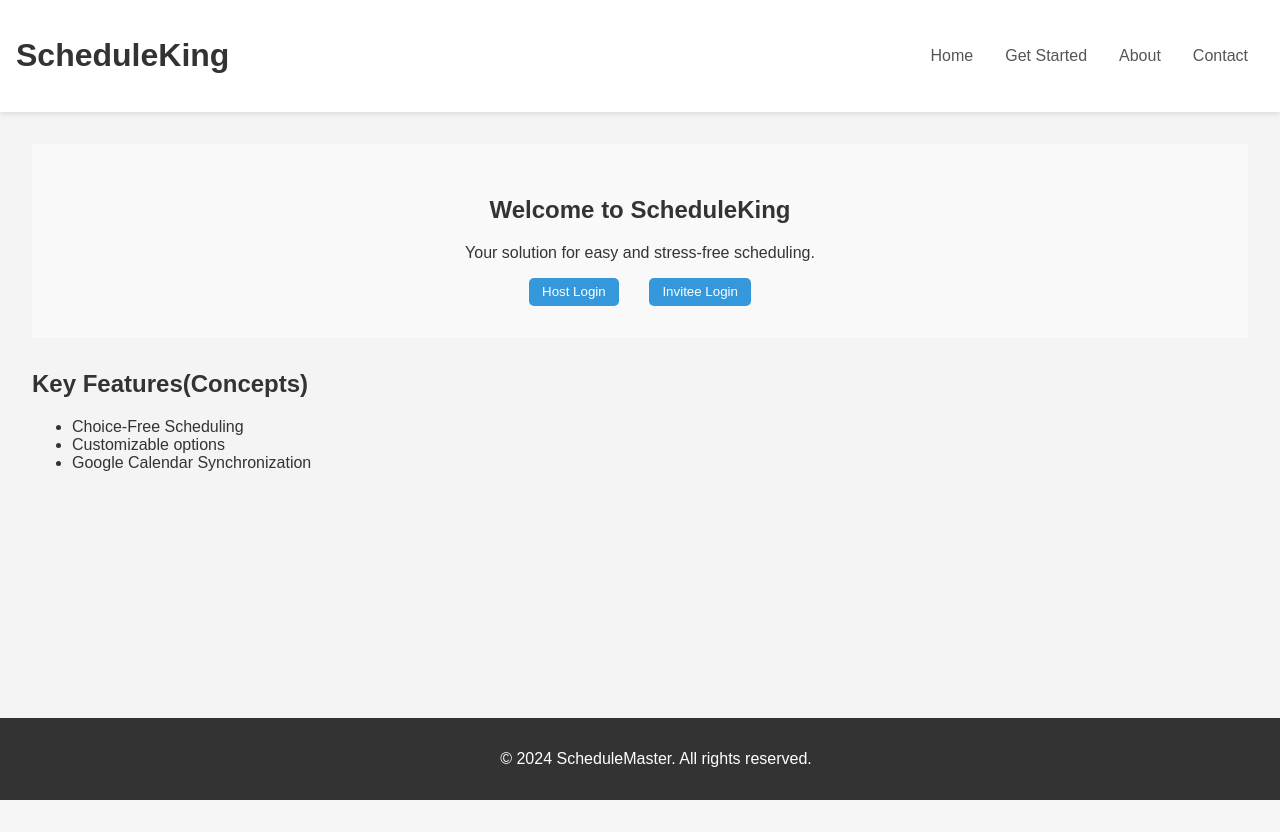
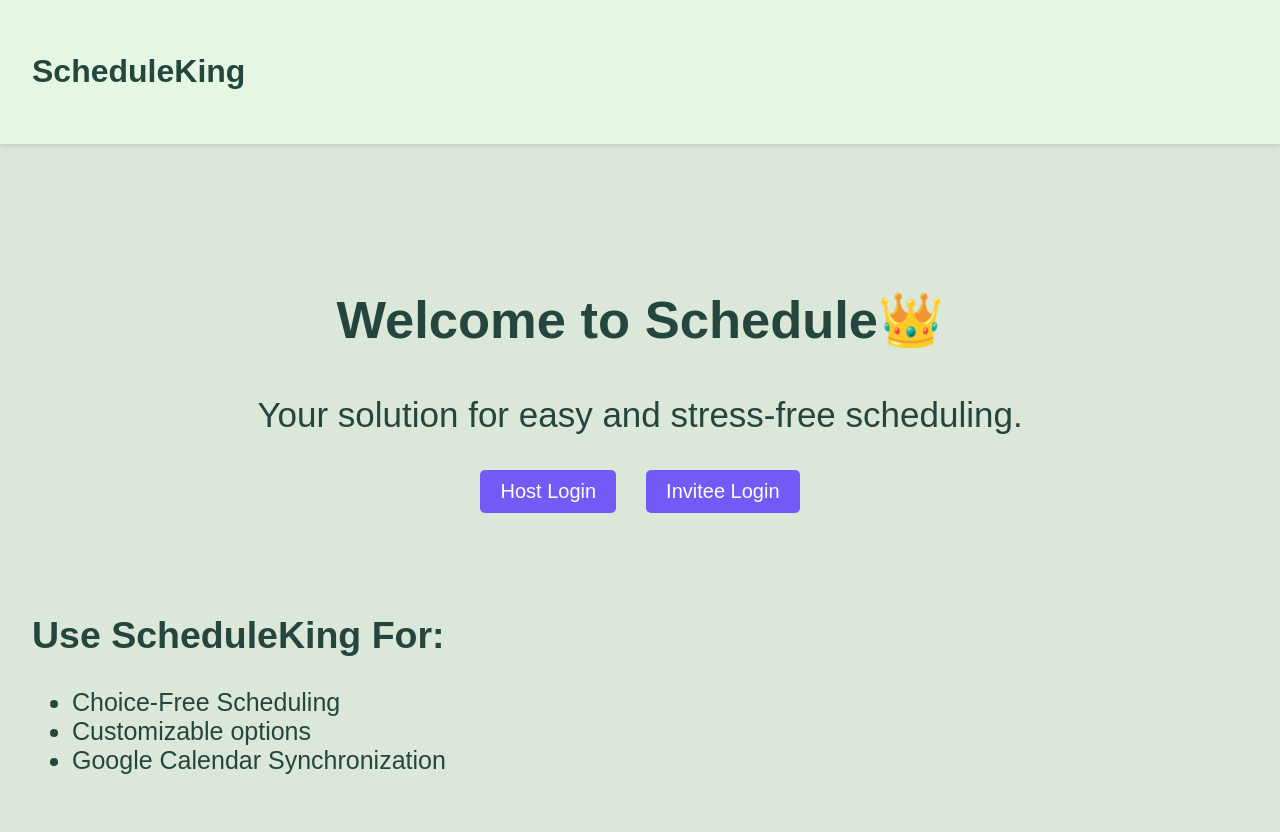
Before and after one commit to notluckycharm/ScheduleKing, a Flask app: page / in a window 1280 px wide. Before the commit the page ends 800 px from the top, so only its background shows below. Run offline with Flask 3, Linux system fonts and the light colour scheme.

Commit message:
homepage UI update

```diff
--- a/app.py
+++ b/app.py
@@ -100,7 +100,7 @@ def host():
         work_hours_end = request.form.get('work_hours_end')
         participantcount = request.form.get("invitees")
 
-        available_slots = find_available_time_slots(duration, dates, work_hours_start, work_hours_end)[0]
+        available_slots = find_available_time_slots(duration, dates, work_hours_start, work_hours_end)
 
         # Generate a 6-digit meeting code
         meeting_code = generate_meeting_code(6)
@@ -163,7 +163,6 @@ def generate_meeting_code(length=8):
 
 # Function which uses API to find the first free time slot within constraints
 # Return None if there's no free time slot
-# TODO: Change to FREE/BUSY API call
 def find_available_time_slots(duration, dates, work_hours_start, work_hours_end):
     mtg_duration = int(duration)
     dates_list = [date.strip() for date in dates.split(',')]
@@ -205,10 +204,6 @@ def find_available_time_slots(duration, dates, work_hours_start, work_hours_end)
             print(f"An error occurred: {e}")
             continue
 
-        # Define the timezone using the selected offset
-        #timezone = string_to_fixed_offset_timezone(selected_offset)
-        #print(timezone)
-
         current_time = string_to_datetime_with_timezone(start_time.isoformat() + selected_offset)
 
         # While the time we are on is within the work hours
@@ -234,9 +229,9 @@ def find_available_time_slots(duration, dates, work_hours_start, work_hours_end)
 
             # Move to the next time slot
             current_time += timedelta(minutes=mtg_duration)
-
-    print("AVAILABLE SLOTS", available_slots)
-    return available_slots
+    if available_slots == []:
+        available_slots.append("No available slots")
+    return available_slots[0]
 
 @app.route('/find_time', methods=['GET','POST'])
 def find_time() :
--- a/static/style.css
+++ b/static/style.css
@@ -1,30 +1,20 @@
 /* StyleSheet Generated with help from ChatGPT */
 body {
-    font-family: 'Arial', sans-serif;
+  font-family: "Arial", sans-serif;
   margin: 0;
   padding: 0;
-    background-color: #f4f4f4;
-    color: #333;
+  background-color: #dae7d9;
+  color: #25453f;
+  overflow: scroll;
 }
 
 header {
-    background-color: #fff;
+  background-color: #e5f7e3;
   box-shadow: 0 2px 5px rgba(0, 0, 0, 0.1);
-    padding: 1em;
+  padding: 2em;
   display: flex;
   justify-content: space-between;
   align-items: center;
-}
-
-nav ul {
-    list-style: none;
-    display: flex;
-}
-
-nav a {
-    text-decoration: none;
-    color: #555;
-    margin: 0 1em;
 }
 
 main {
@@ -32,26 +22,34 @@ main {
 }
 
 .hero {
-    background-color: #f9f9f9;
   padding: 2em;
   text-align: center;
+  font-size: 35px;
 }
 
 .cta-button {
   display: inline-block;
   padding: 0.5em 1em;
-    background-color: #3498db;
+  background-color: #7359f5;
   color: #fff;
   text-decoration: none;
   border-radius: 5px;
 }
 
 .features {
-    margin-top: 2em;
+  margin-top: em;
+  font-size: 25px;
+}
+
+.meeting {
+  text-align: center;
+  font-size: 35px;
+  color: #25453f;
+  font-family: "Arial", sans-serif;
 }
 
 footer {
-    background-color: #333;
+  background-color: #a2aca1;
   color: #fff;
   text-align: center;
   padding: 1em;
@@ -63,12 +61,13 @@ footer {
 .cta-button {
   display: inline-block;
   padding: 0.5em 1em;
-    background-color: #3498db;
+  background-color: #7359f5;
   color: #fff;
   text-decoration: none;
   border-radius: 5px;
   border: none; /* Remove default button border */
   cursor: pointer;
+  font-size: 20px;
 }
 
 .cta-button:hover {
--- a/templates/home.html
+++ b/templates/home.html
@@ -10,19 +10,11 @@
   <body>
     <header>
       <h1>ScheduleKing</h1>
-      <nav>
-        <ul>
-          <li><a href="#">Home</a></li>
-          <li><a href="#">Get Started</a></li>
-          <li><a href="#">About</a></li>
-          <li><a href="#">Contact</a></li>
-        </ul>
-      </nav>
     </header>
 
     <main>
       <section class="hero">
-          <h2>Welcome to ScheduleKing</h2>
+        <h2>Welcome to Schedule&#128081;</h2>
         <p>Your solution for easy and stress-free scheduling.</p>
 
         <div class="button-group">
@@ -43,7 +35,7 @@
         <p id="meetingtime" style="display: none"></p>
       </section>
       <section class="features">
-        <h2>Key Features(Concepts)</h2>
+        <h2>Use ScheduleKing For:</h2>
         <ul>
           <li>Choice-Free Scheduling</li>
           <li>Customizable options</li>
@@ -51,27 +43,5 @@
         </ul>
       </section>
     </main>
-
-    <footer>
-      <p>&copy; 2024 ScheduleMaster. All rights reserved.</p>
-    </footer>
-    <!--
-        Removed script so we can connect to API
-    <script>
-      function generateSchedule() {
-        var meetingtime = document.getElementById("meetingtime");
-        var time = Math.floor(Math.random() * 12) + 1;
-        var meridian = Math.floor(Math.random() * 2);
-        if (meridian == 0) {
-          meridian = "AM";
-        } else {
-          meridian = "PM";
-        }
-        meetingtime.innerText =
-          "Your Meeting time will be " + time + " " + meridian;
-        meetingtime.style.display = "block";
-      }
-    </script>
-    -->
   </body>
 </html>
--- a/templates/meeting_created.html
+++ b/templates/meeting_created.html
@@ -65,7 +65,7 @@
     <div class="ui container centered-content" style="margin-top: 50px; display:none" id="Timeslot">
         <div class="ui segment">
         <h1>
-            Your meeting has been scheduled for {{ available_slots }}
+            You should meet on: {{ available_slots }}
         </h1>
         <p>Does this time still work for you?</p>
         <button>Yes</button>
```
Also changed, not shown: templates/host_form.html (+6 -24 lines), templates/input_form.html (deleted, +0 -31 lines), instance/db.sqlite. Lines whose indentation alone changed are shown as unchanged.
